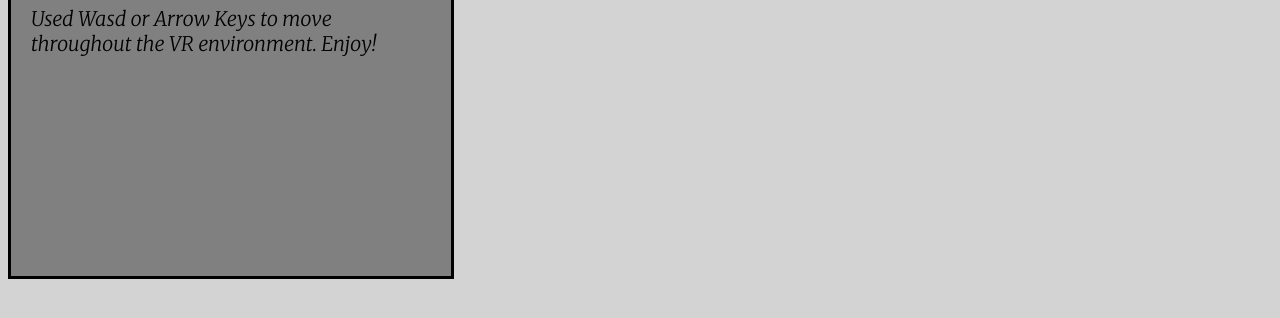
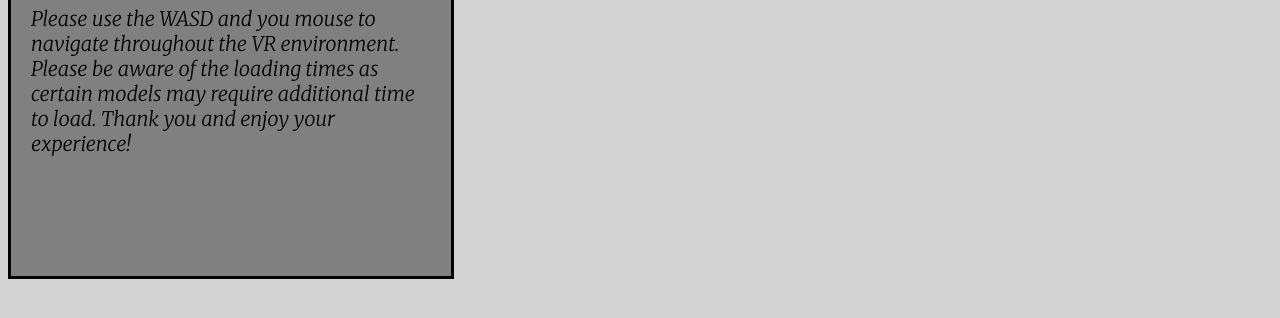
Before and after one commit to Alfie1456/12Dtech-vr-environment, a plain HTML site: page instructions.html in a window 1280 px wide. Shown: the part 160-478 px from the top of the page. Drawn offline with Linux system fonts and the light colour scheme; files that its build step writes are made by us from their sources.

Commit message:
Update instructions.html
New descriptions.

```diff
--- a/instructions.html
+++ b/instructions.html
@@ -20,7 +20,7 @@
 
 <!--- main text --->
 <div class="flex-container">
-            <div>Used Wasd or Arrow Keys to move throughout the VR environment. Enjoy!</div>
+            <div>Please use the WASD and you mouse to navigate throughout the VR environment. Please be aware of the loading times as certain models may require additional time to load. Thank you and enjoy your experience!</div>
 </div>
 <!--- main text --->
 <div class="images2">
```
